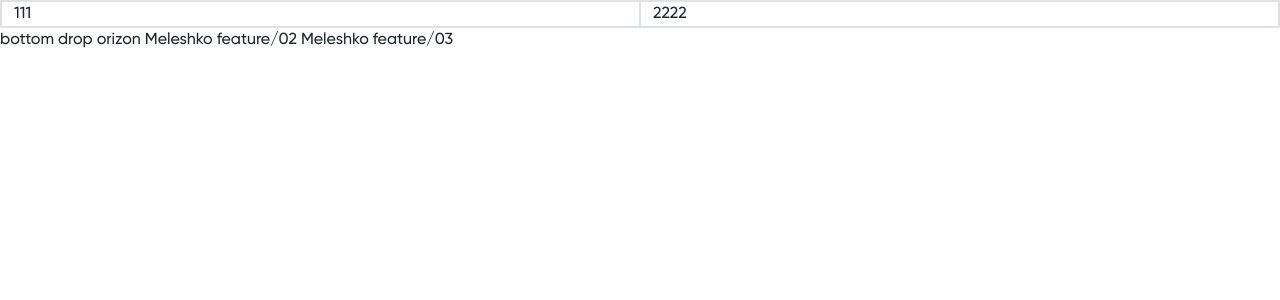
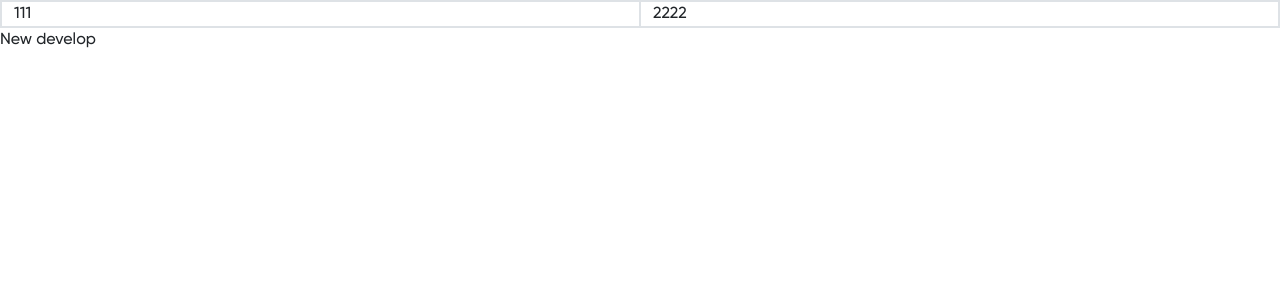
Before and after one commit to RomanMeleshko/MeleshkoCV, a Vue app: page / in a window 1280 px wide. Shown: the top 300 px of the page. Built offline with nearby package versions, Linux system fonts and the light colour scheme.

Commit message:
Added test

```diff
--- a/src/App.vue
+++ b/src/App.vue
@@ -13,11 +13,7 @@
       </div>
     </div>
     <p>
-      bottom drop orizon
-
-      Meleshko feature/02
-
-      Meleshko feature/03
+      New develop
     </p>
 
   </div>
```
